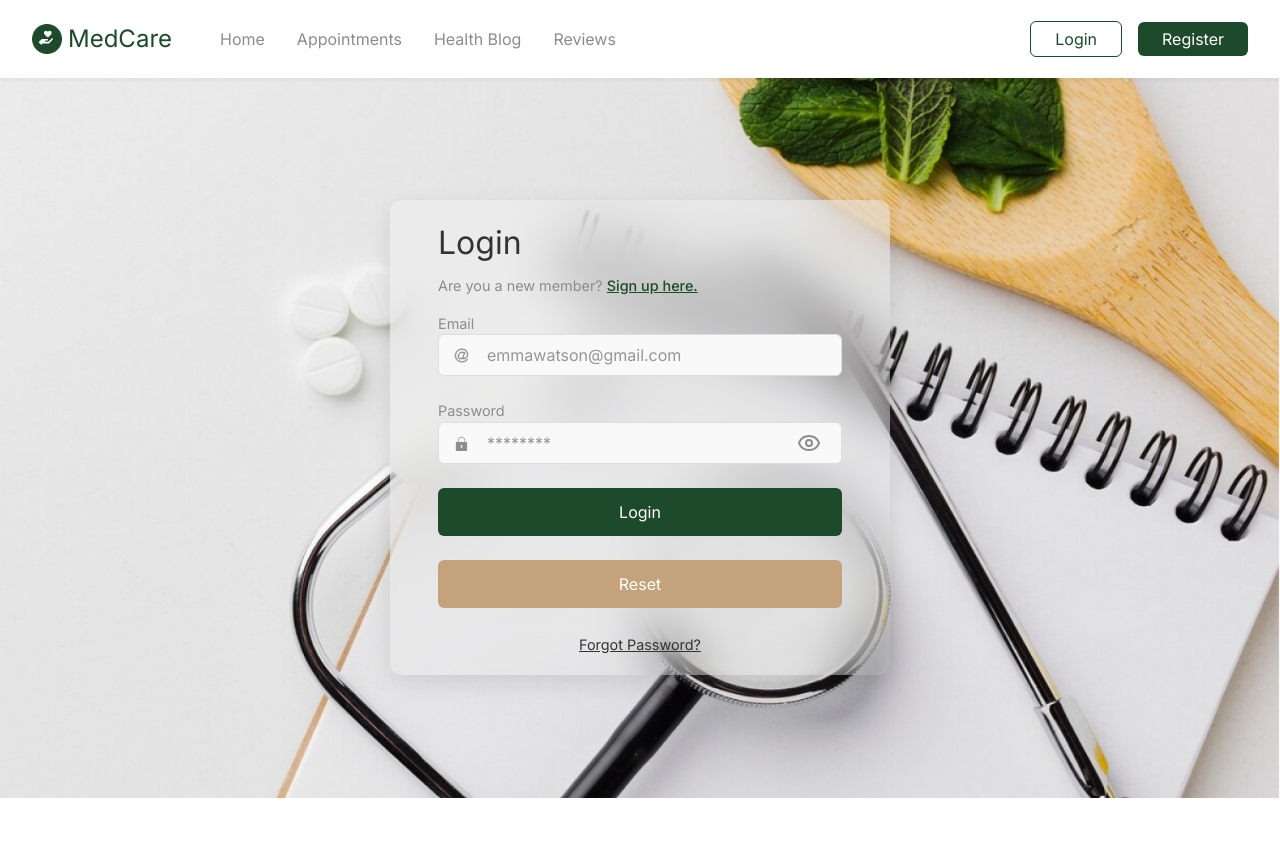
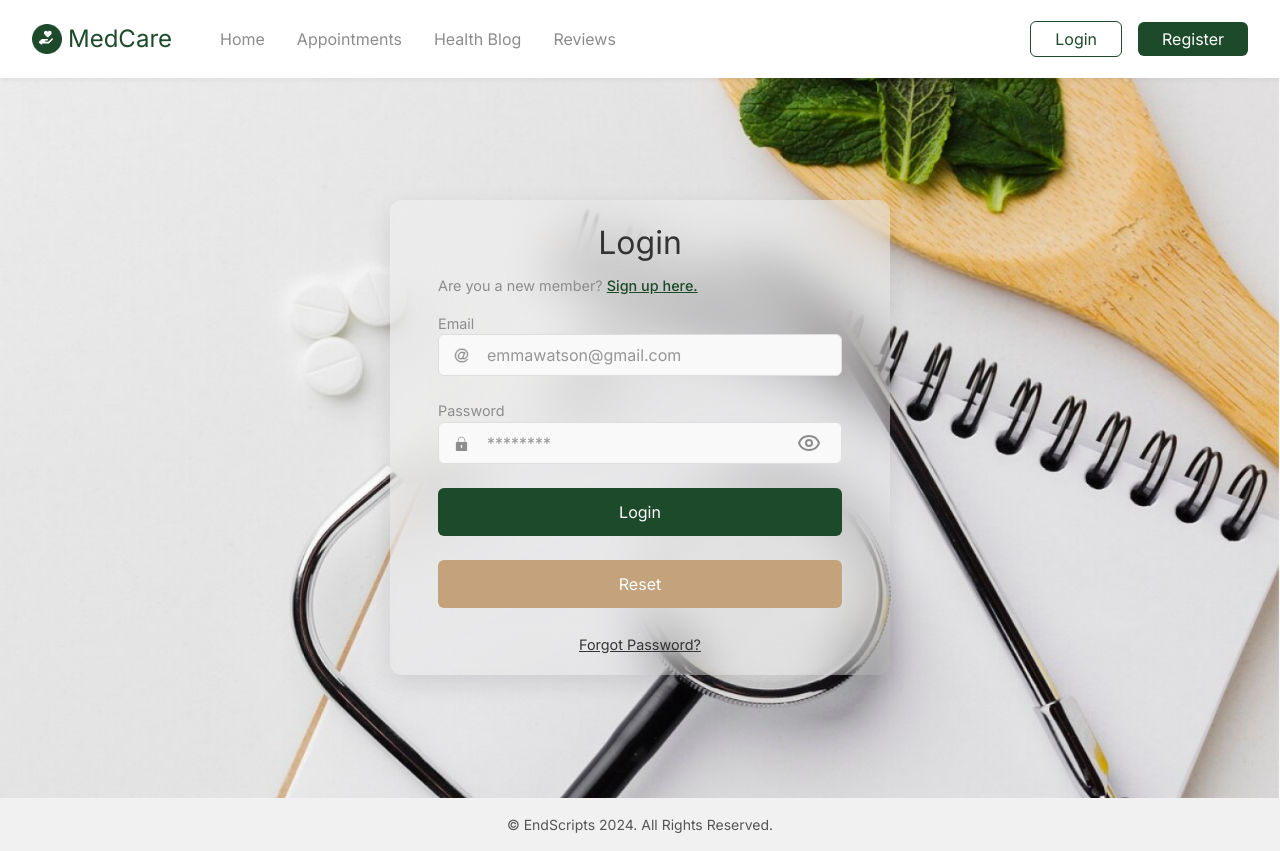
Before and after one commit to Mansisaraswat03/appointment-ttn, a Next.js app: page /login in a window 1280 px wide. Before the commit the page ends 800 px from the top, so only its background shows below. Built offline with nearby package versions, Linux system fonts and the light colour scheme.

Commit message:
footer added

```diff
--- a/app/globals.css
+++ b/app/globals.css
@@ -25,8 +25,16 @@ a {
   color: inherit;
 }
 
-/* button {
-  font-family: inherit;
-  border: none;
+.container {
+  max-width: 1200px;
+  margin: 0 auto;
+  padding: 0 1rem;
+}
+
+h1, h2 {
+  text-align: center;
+}
+
+button {
   cursor: pointer;
-} */
+}
--- a/app/layout.tsx
+++ b/app/layout.tsx
@@ -1,6 +1,7 @@
 import type { Metadata } from "next";
 import "./globals.css";
 import Navbar from "@/components/navbar/navbar";
+import Footer from "@/components/footer/footer";
 
 export const metadata: Metadata = {
   title: 'MedCare',
@@ -18,6 +19,7 @@ export default function RootLayout({
       >
         <Navbar/>
         {children}
+        <Footer/>
       </body>
     </html>
   );
--- /dev/null
+++ b/components/footer/Footer.module.css
@@ -0,0 +1,7 @@
+.footer {
+    text-align: center;
+    padding: 1rem;
+    background-color: #f1f1f1;
+    color: #555;
+    font-size: 0.875rem;
+  }
--- /dev/null
+++ b/components/footer/footer.tsx
@@ -0,0 +1,11 @@
+import styles from './Footer.module.css';
+
+const Footer = () => {
+  return (
+    <footer className={styles.footer}>
+      © EndScripts 2024. All Rights Reserved.
+    </footer>
+  );
+};
+
+export default Footer;
```
Also changed, not shown: app/register/page.tsx (added), components/register/register-form.tsx (added), components/register/register.module.css (added).
